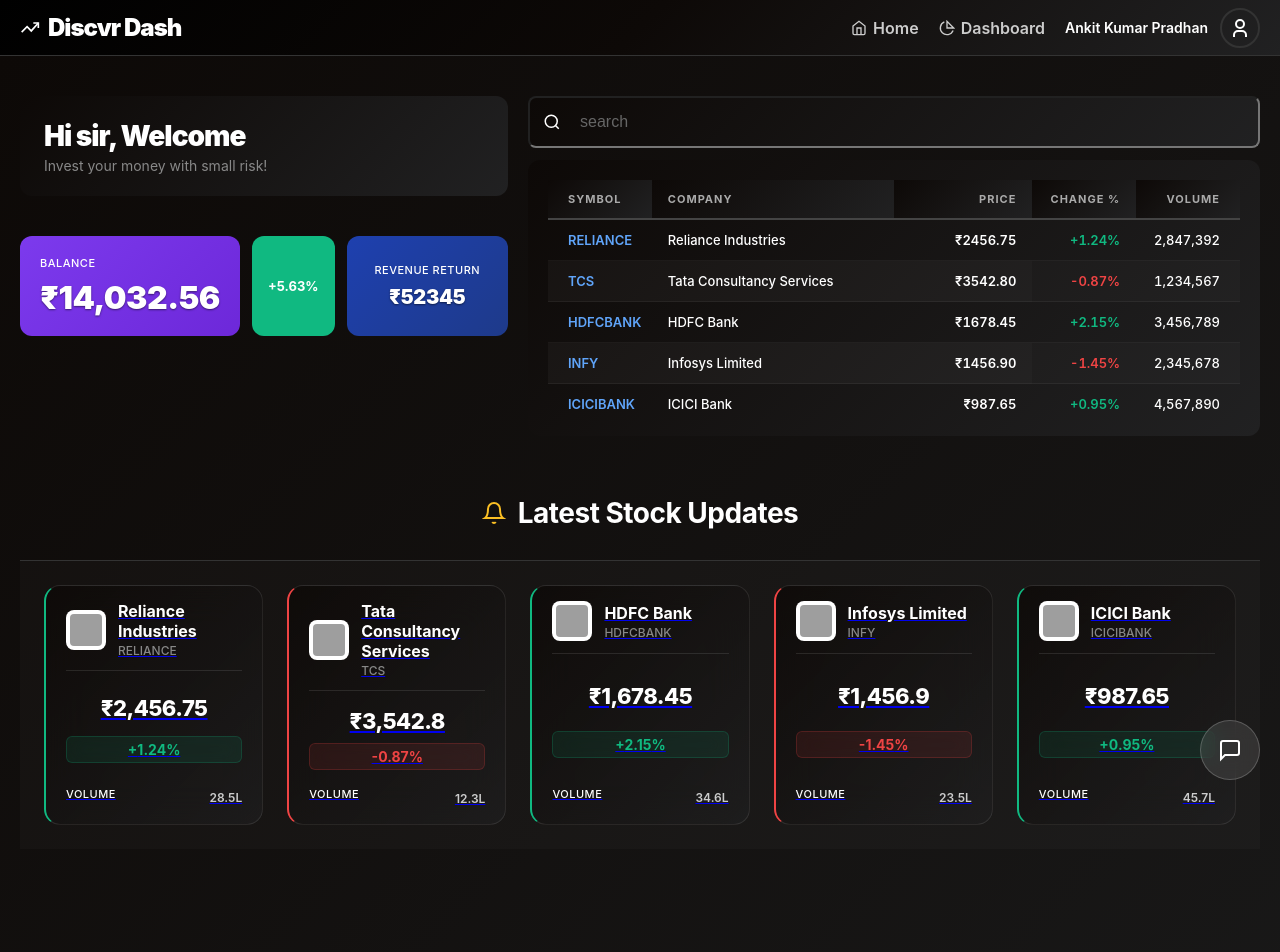
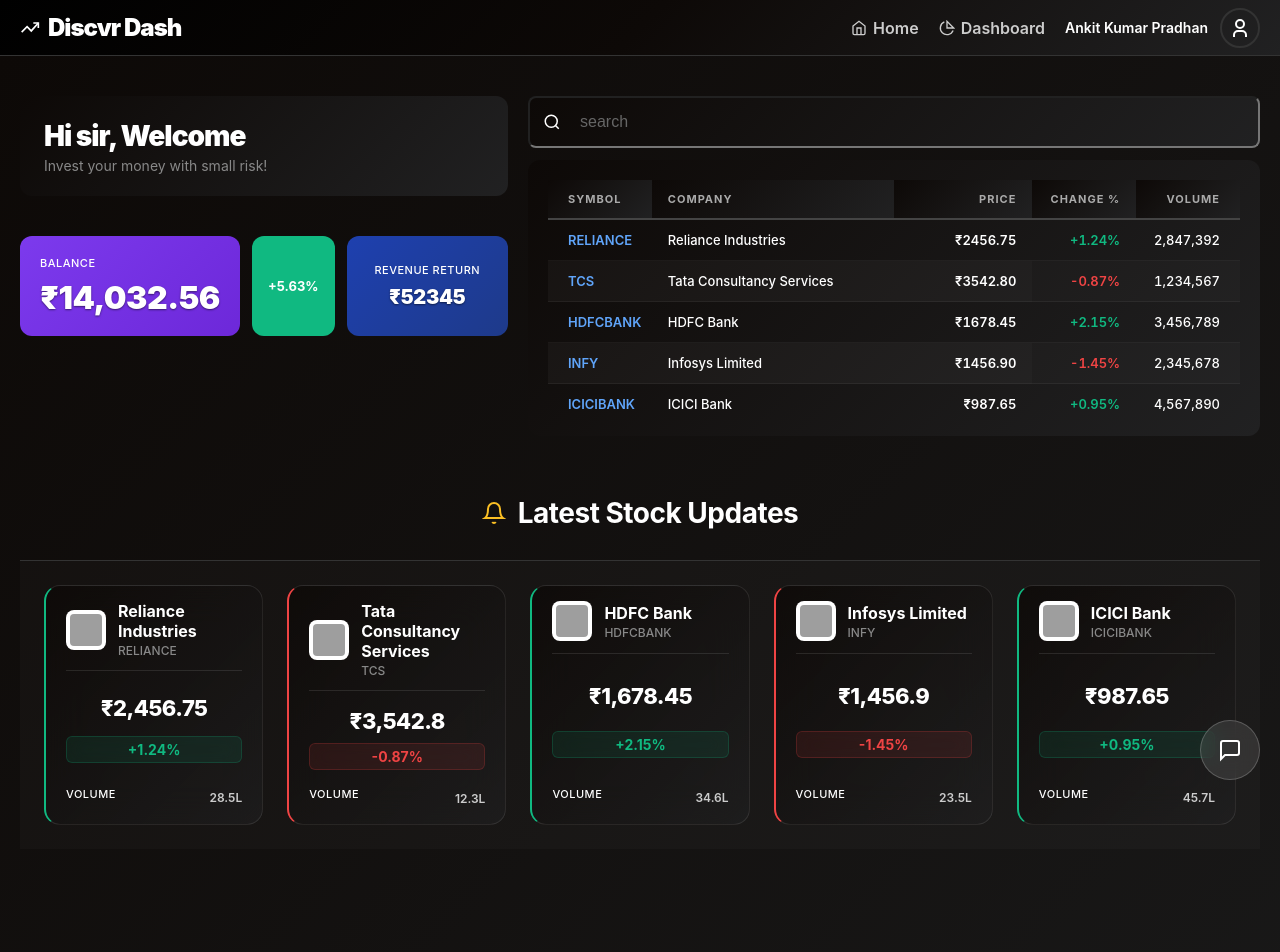
Before and after one commit to AnkitPradhan2004/Finance-Dashboard, a React (Vite) app in the folder client/: page /dashboard in a window 1280 px wide. Shown: the top 952 px of the page. Built offline with nearby package versions, Linux system fonts and the light colour scheme; grey boxes are pictures that could not be loaded.

Commit message:
removed leftover extra styling

```diff
--- a/client/src/index.css
+++ b/client/src/index.css
@@ -441,9 +441,25 @@
 }
 
 .stock-card-link {
-  text-decoration: none;
+  text-decoration: none !important;
   color: inherit;
   display: block;
+}
+
+.stock-card a,
+.stock-card a:hover,
+.stock-card a:visited,
+.stock-card a:active {
+  text-decoration: none !important;
+  color: inherit;
+}
+
+.bottom-cards-section a,
+.bottom-cards-section a:hover,
+.bottom-cards-section a:visited,
+.bottom-cards-section a:active {
+  text-decoration: none !important;
+  color: inherit;
 }
 
 .stock-card {
```
Also changed, not shown: 1 other file (tests, documents, lock files or other folders).
